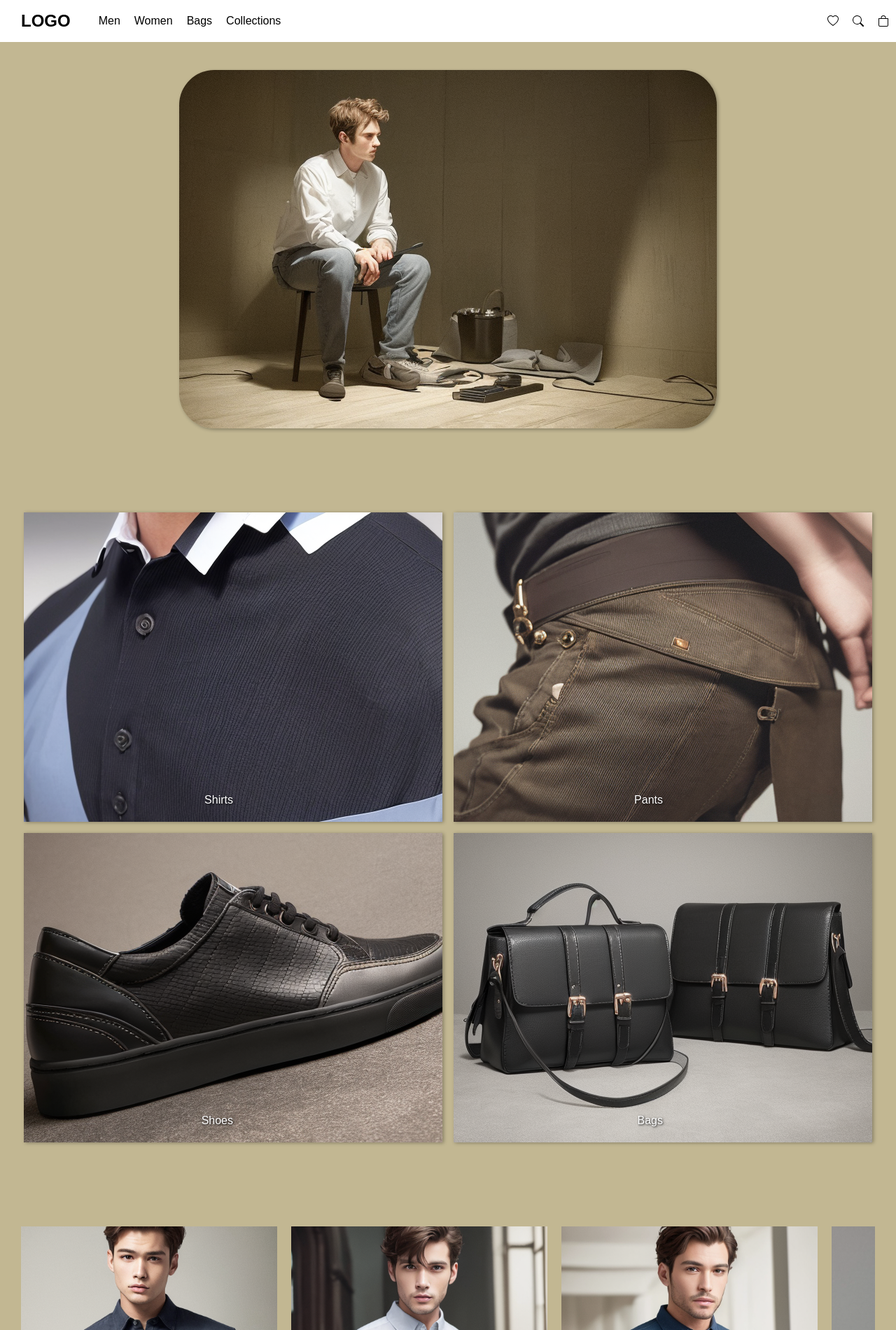
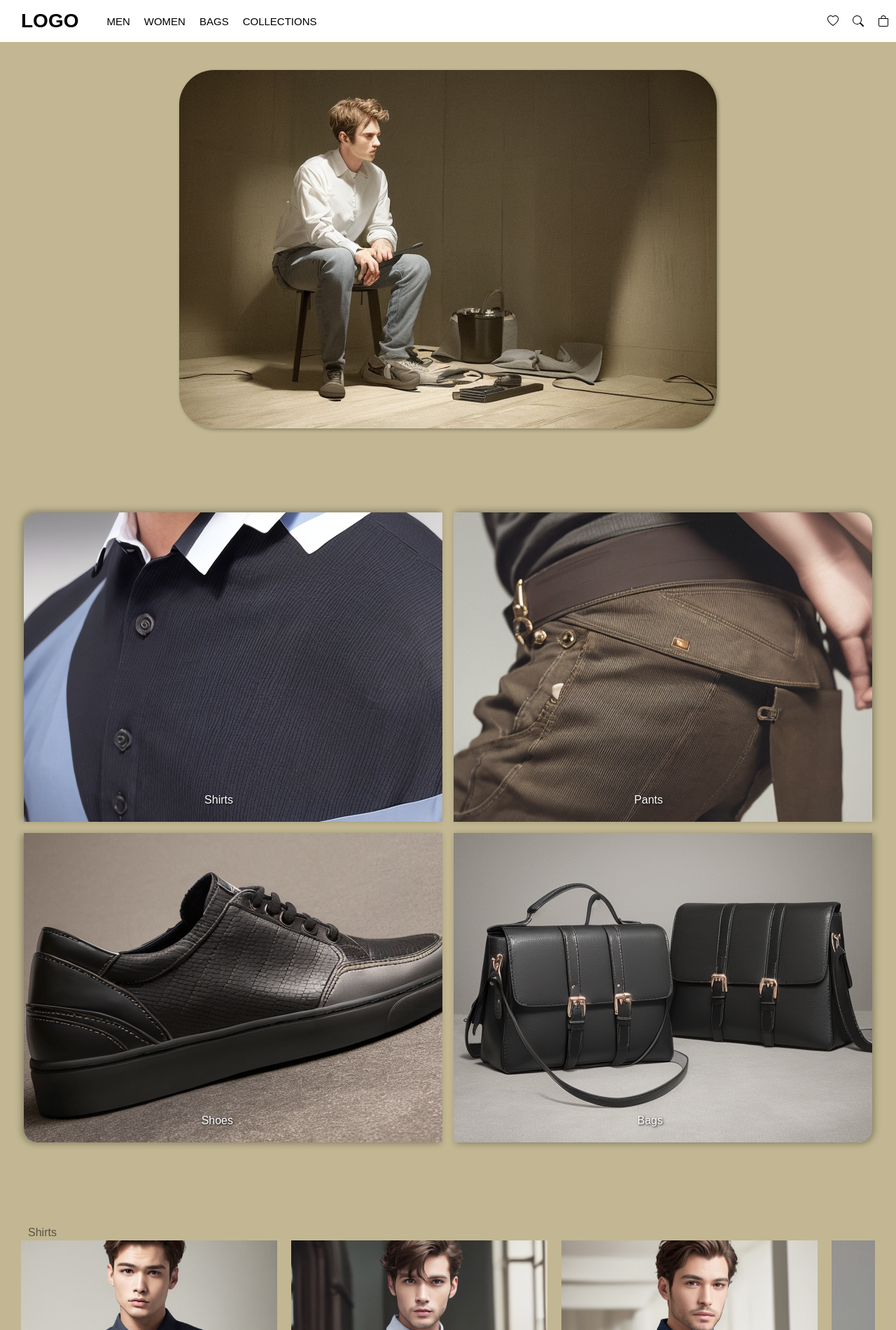
Before and after one commit to marcelorc13/designer-brand-website, a plain HTML site: page Home-Page.html in a window 1280 px wide. Shown: the top 1900 px of the page at 70% size. Drawn offline with Linux system fonts and the light colour scheme.

Commit message:
Sixth-Commit

```diff
--- a/Home-Page.html
+++ b/Home-Page.html
@@ -12,10 +12,10 @@
                 <div class="left-header-div">
                     <div class="logo"><a href="Home-Page.html">LOGO</a></div>
                     <ul class="header-list-left">
-                        <li>Men</li>
-                        <li>Women</li>
-                        <li>Bags</li>
-                        <li>Collections</li>
+                        <li>MEN</li>
+                        <li>WOMEN</li>
+                        <li>BAGS</li>
+                        <li>COLLECTIONS</li>
                     </ul>
                 </div>
 
@@ -56,6 +56,7 @@
             </div>
 
             <div class="grid-products-div-2">
+               <a href="" class="grid-products-div-title"><h1>Shirts</h1></a>
                 <section class="grid-products-2">
                     <div class="product-div">
                         <img src="../designer-brand-website/Images/men-shirt-texturized.png">
@@ -76,7 +77,7 @@
                     <div class="product-div">
                         <img src="../designer-brand-website/Images/men-shirt-structured.png">
 
-                        <a href=""></a><p class="product-name">Structured Shirt</p></a>
+                        <a href=""><p class="product-name">Structured Shirt</p></a>
 
                         <p class="product-price">29.99 <span>U$D</span></p>
                     </div>
@@ -84,7 +85,7 @@
                     <div class="product-div">
                         <img src="../designer-brand-website/Images/men-shirt-texturized-2.png">
 
-                        <a href=""></a><p class="product-name">Texturized Shirt</p></a>
+                        <a href=""><p class="product-name">Texturized Shirt</p></a>
 
                         <p class="product-price">29.99 <span>U$D</span></p>
                     </div>
@@ -92,7 +93,7 @@
                     <div class="product-div">
                         <img src="../designer-brand-website/Images/men-shirt-jeans.png">
 
-                        <a href=""></a><p class="product-name">Jeans Shirt</p></a>
+                        <a href=""><p class="product-name">Jeans Shirt</p></a>
 
                         <p class="product-price">29.99 <span>U$D</span></p>
                     </div>
@@ -100,7 +101,7 @@
                     <div class="product-div">
                         <img src="../designer-brand-website/Images/men-shirt-structured-2.png">
 
-                        <a href=""></a><p class="product-name">Structured Shirt</p></a>
+                        <a href=""><p class="product-name">Structured Shirt</p></a>
 
                         <p class="product-price">29.99 <span>U$D</span></p>
                     </div>
--- a/Styles/Header.css
+++ b/Styles/Header.css
@@ -38,6 +38,7 @@
     height: 60px;
     align-items: center;
     transition:background-color .6s;
+    font-size: 15px;
 }
 
 .header-list-left {
@@ -46,7 +47,7 @@
 
 .logo {
     padding: 0px 30px 0px 30px;
-    font-size: 24px;
+    font-size: 28px;
     font-weight: bold;
     cursor: pointer;
     user-select: none;
--- a/Styles/Main.css
+++ b/Styles/Main.css
@@ -27,6 +27,7 @@ main {
     width: 768px;
 }
 
+
 .grid-products-div{
     display: flex;
     flex-direction: column;
@@ -46,27 +47,34 @@ main {
     width: 598px;
     position: relative;
     cursor: pointer;
-    box-shadow: 2px 1px 5px rgba(0,0,0,.3);
 }
 
 .shirts {
     background: url(../Images/men-shirts-4.png);
     background-position: 0% 50%;
+    border-top-left-radius: 20px;
+    box-shadow: -3px -2px 10px rgba(0,0,0,.3);
 }
 
 .pants {
     background: url(../Images/pants-1.png);
     background-position: 0% 50%;
+    border-top-right-radius: 20px;
+    box-shadow: 3px -2px 10px rgba(0,0,0,.3);
 }
 
 .shoes {
     background: url(../Images/men-shoes-2.png);
     background-position: 60% 50%;
+    border-bottom-left-radius: 20px;
+    box-shadow: -3px 2px 10px rgba(0,0,0,.3);
 }
 
 .bags {
     background: url(../Images/bag.png);
     background-position: 50% 50%;
+    border-bottom-right-radius: 20px;
+    box-shadow: 3px 2px 10px rgba(0,0,0,.3);
 }
 
 .grid-products p {
@@ -76,6 +84,10 @@ main {
     right: 50%;
     bottom: 5%;
     text-shadow: 1px 1px 3px rgba(0,0,0,.9);
+}
+
+.grid-products p:hover {
+    text-decoration: underline;
 }
 
 .grid-products a {
@@ -89,7 +101,27 @@ main {
     flex-direction: column;
     width: 1220px;
     margin-bottom: 120px;
+    text-align: center;
 }
+
+.grid-products-div-2 h1 {
+    margin: 0;
+    font: normal 16px arial;
+    color: #575343;
+}
+
+.grid-products-div-title {
+    color: inherit;
+    text-decoration: inherit;
+    align-self: flex-start;
+    margin-left: 10px;
+    margin-bottom: 2px;
+}
+
+.grid-products-div-2 a:hover {
+    text-decoration: underline;
+}
+
 .grid-products-2 {
     display: grid;
     grid-auto-flow: column;
@@ -111,6 +143,7 @@ main {
     height: 492px;
     object-fit: cover;
     position: 100%;
+    cursor: pointer;
 }
 
 .product-name {
```
